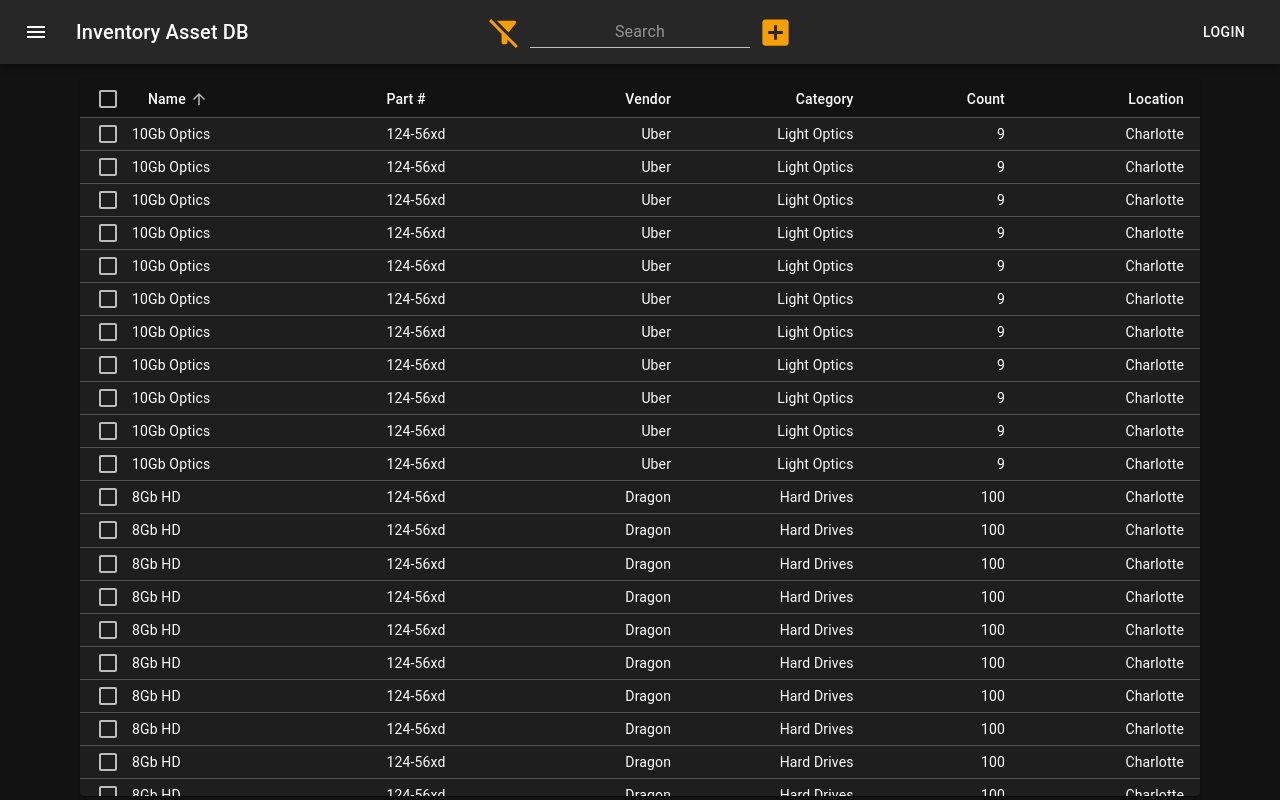
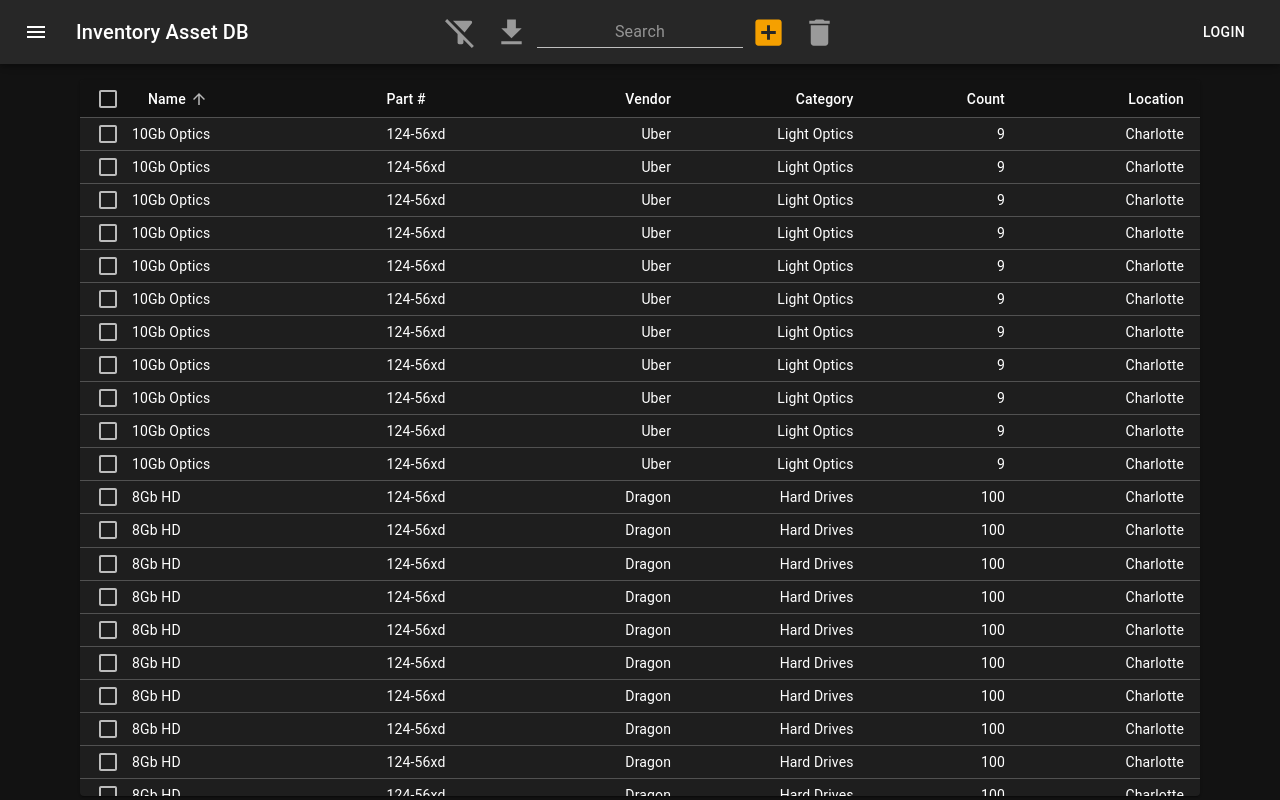
Before and after one commit to sudothei/asset-inventory, a React app in the folder web/: page / in a window 1280 px wide. Built offline with nearby package versions, Linux system fonts and the light colour scheme.

Commit message:
ready to start adding logic to buttons

```diff
--- a/web/src/DashTopBar.tsx
+++ b/web/src/DashTopBar.tsx
@@ -10,15 +10,17 @@ import IconButton from '@mui/material/IconButton';
 import Input from '@mui/material/Input';
 
 import MenuIcon from '@mui/icons-material/Menu';
+import DeleteIcon from '@mui/icons-material/Delete';
+import FileDownloadIcon from '@mui/icons-material/FileDownload';
 import FilterAltIcon from '@mui/icons-material/FilterAlt';
 import FilterAltOffIcon from '@mui/icons-material/FilterAltOff';
 import AddBoxIcon from '@mui/icons-material/AddBox';
 
-const TopBar = () => {
+export const DashTopBar = () => {
     const [filterOn, setFilterOn] = useState(false);
 
     const handleFilterClick = () => {
-        setFilterOn(!filterOn);
+        setFilterOn(filterOn => !filterOn);
     }
 
     return (
@@ -49,15 +51,21 @@ const TopBar = () => {
                           ) : (
                     <FilterAltOffIcon
                         fontSize="large"
-                        color="secondary"
+                        color="primary"
                         onClick={handleFilterClick}
                         />
                               )
                   }
                   </IconButton>
+                  <IconButton>
+                      <FileDownloadIcon fontSize="large" color="primary"/>
+                  </IconButton>
                   <Input color="secondary" sx={{ input: {textAlign: 'center'} }} placeholder="Search"/>
                   <IconButton>
                       <AddBoxIcon fontSize="large" color="secondary"/>
+                  </IconButton>
+                  <IconButton>
+                      <DeleteIcon fontSize="large" color="primary"/>
                   </IconButton>
               </Box>
               <Box sx={{ display: 'flex', justifyContent: 'flex-end', flex: '1' }}>
@@ -67,5 +75,3 @@ const TopBar = () => {
           </AppBar>
            )
 }
-
-export default TopBar
--- a/web/src/Dashboard.tsx
+++ b/web/src/Dashboard.tsx
@@ -1,6 +1,6 @@
 import * as React from "react";
 import { DataTable } from "DataTable";
-import DashTopBar from "./DashTopBar"
+import { DashTopBar } from "./DashTopBar"
 import Box from '@mui/material/Box';
 
 export const Dashboard = () => {
```
